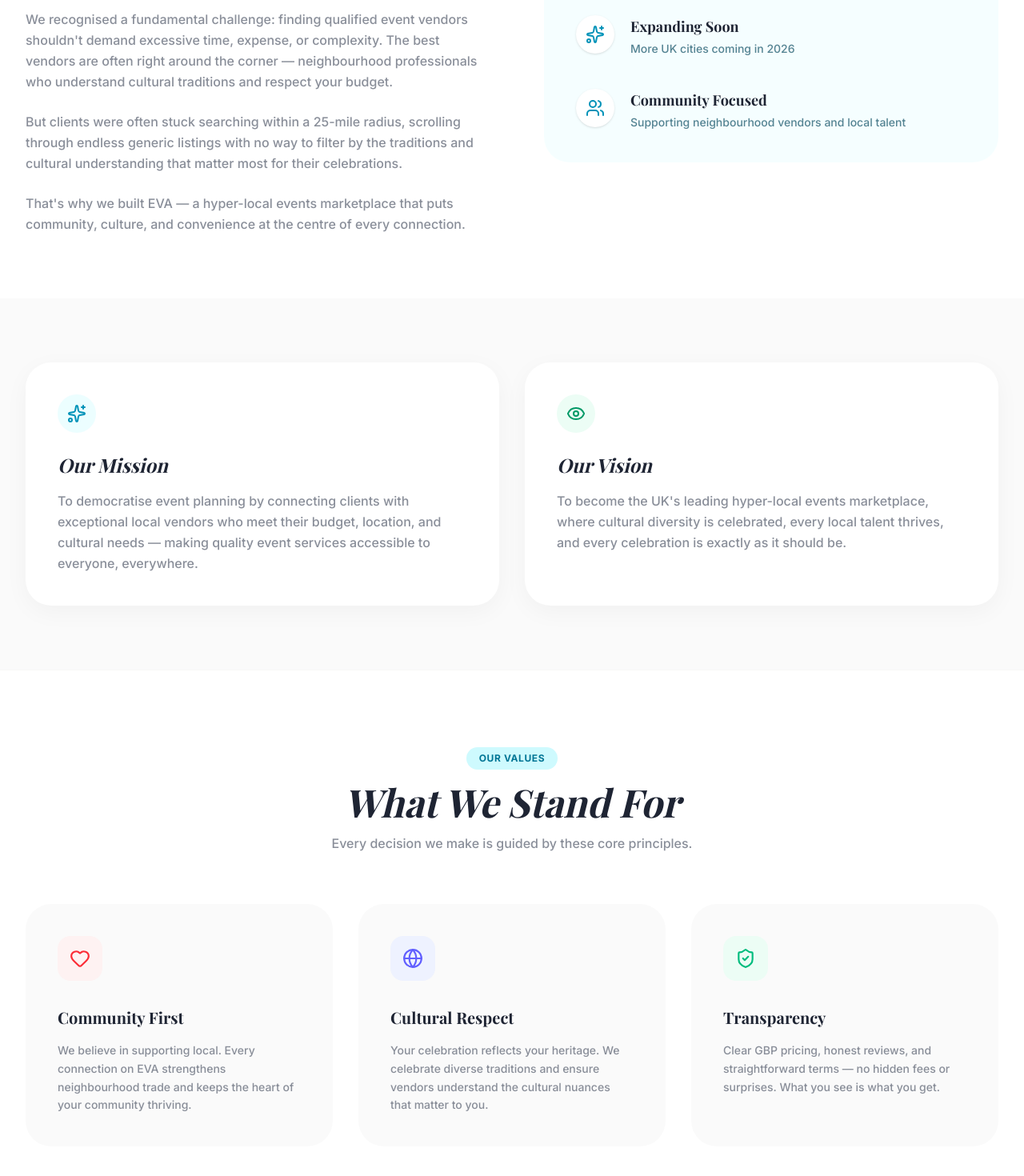
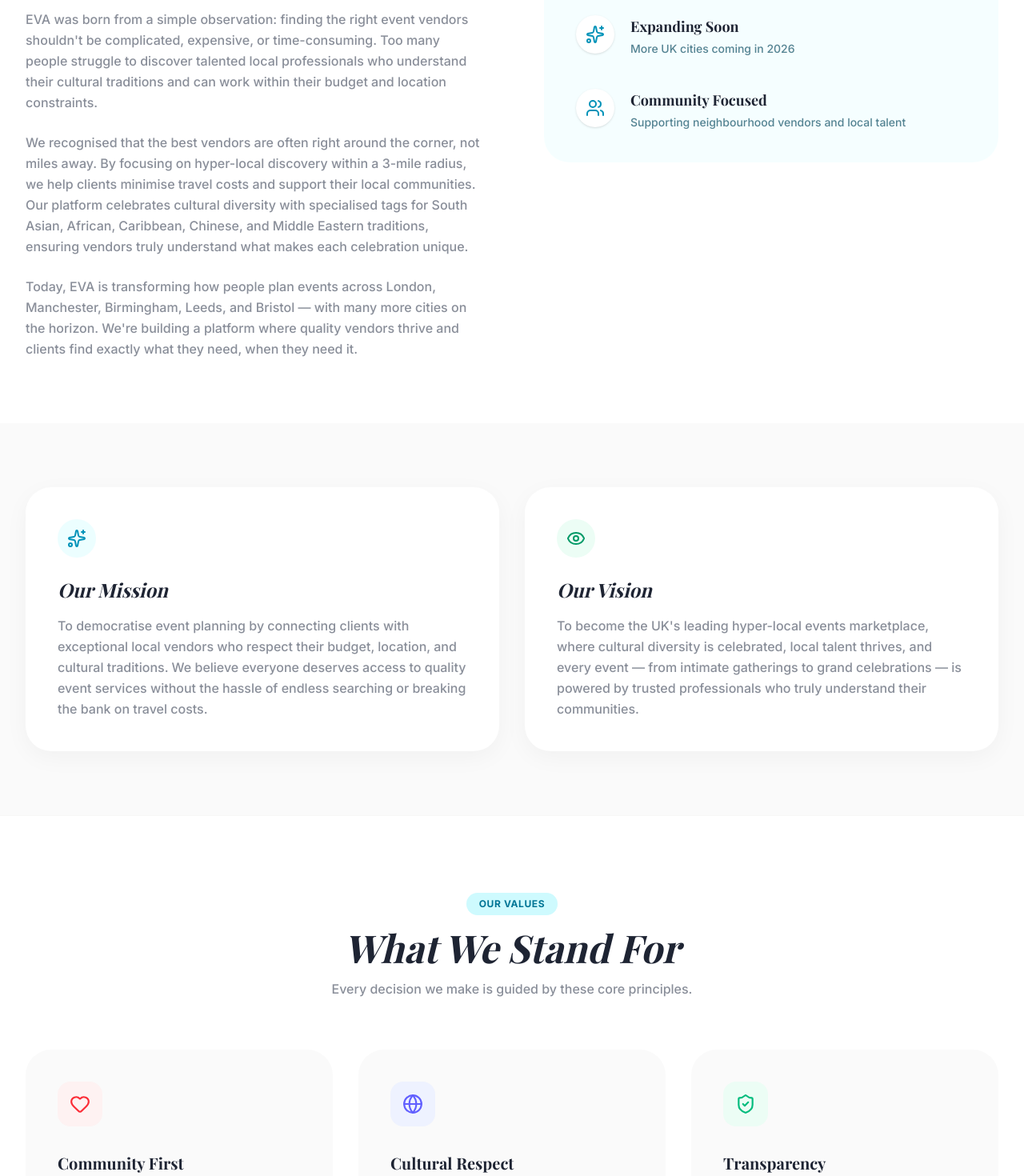
Before and after one commit to lemonwares/Eva, a Next.js app: page /about in a window 1280 px wide. Shown: the part 780-2250 px from the top of the page at 80% size. Built offline with nearby package versions, Linux system fonts and the light colour scheme; no server answers.

Commit message:
fixed the team /about page

```diff
--- a/app/about/page.tsx
+++ b/app/about/page.tsx
@@ -42,36 +42,30 @@ const values = [
     icon: Heart,
     title: "Community First",
     description:
-      "We believe in supporting local. Every connection on EVA strengthens neighbourhood trade and keeps the heart of your community thriving.",
+      "We prioritize local connections and community support, helping neighbourhoods thrive through local commerce.",
     bg: "bg-red-50 text-red-500",
   },
   {
     icon: Globe,
     title: "Cultural Respect",
     description:
-      "Your celebration reflects your heritage. We celebrate diverse traditions and ensure vendors understand the cultural nuances that matter to you.",
+      "Every tradition matters. We celebrate diversity and ensure vendors understand cultural significance.",
     bg: "bg-indigo-50 text-indigo-500",
   },
   {
     icon: ShieldCheck,
     title: "Transparency",
     description:
-      "Clear GBP pricing, honest reviews, and straightforward terms — no hidden fees or surprises. What you see is what you get.",
+      "Clear GBP pricing, honest reviews, and straightforward terms — no hidden fees or surprises.",
     bg: "bg-emerald-50 text-emerald-500",
   },
-  {
-    icon: Sparkles,
-    title: "Trust",
-    description: "Every vendor is vetted and verified. We prioritize safety and reliability, so you can book with confidence.",
-     bg: "bg-amber-50 text-amber-500"
-  },
-].slice(0, 3);
+];
 
 const differentiators = [
   {
     icon: MapPin,
     title: "Radius-First Discovery",
-    text: "Find vendors within your area first. We prioritise proximity so you get local talent who knows your neighbourhood.",
+    text: "Default 3-mile radius cuts travel costs and time. Find quality vendors right in your neighbourhood.",
     bg: "bg-cyan-50 text-cyan-700"
   },
   {
@@ -81,9 +75,9 @@ const differentiators = [
     bg: "bg-pink-50 text-pink-700"
   },
   {
-    icon: UserCheck, // Or Zap if preferred
+    icon: UserCheck,
     title: "Frictionless Vendor Onboarding",
-    text: "Vendors can set up their profile and start receiving enquiries in minutes, not weeks.",
+    text: "Social media import makes setup easy. Vendors can showcase their best work from Instagram instantly and start receiving enquiries in minutes.",
     bg: "bg-emerald-50 text-emerald-700"
   },
   {
@@ -102,9 +96,11 @@ const differentiators = [
 
 const team = [
   {
-    name: "Omonlua Orhewere",
+    name: "Abiodun Orhewere",
     role: "Co-founder & CEO",
-    initials: "OO",
+    initials: "AO",
+    image: null,
+    imagePosition: null,
     color: "bg-cyan-100 text-cyan-700",
     bio: "Former event planner with 10+ years experience connecting communities with exceptional local talent.",
   },
@@ -112,6 +108,8 @@ const team = [
     name: "Adebayo Adeleye",
     role: "Head of Technology",
     initials: "AA",
+    image: "/adebobo.jpeg",
+    imagePosition: "object-top",
     color: "bg-emerald-100 text-emerald-700",
     bio: "Tech innovator passionate about building platforms that empower local businesses and communities.",
   },
@@ -119,8 +117,10 @@ const team = [
     name: "Nana Bakare",
     role: "Community & Culture Lead",
     initials: "NB",
+    image: null,
+    imagePosition: null,
     color: "bg-purple-100 text-purple-700",
-    bio: "Cultural ambassador dedicated to celebrating and respecting diverse traditions across all communities.",
+    bio: "Cultural consultant ensuring EVA celebrates and respects diverse traditions across all communities.",
   },
 ];
 
@@ -159,22 +159,26 @@ export default function AboutPage() {
 
                 <div className="space-y-6 text-muted-foreground/80 leading-relaxed font-medium">
                   <p>
-                    We recognised a fundamental challenge: finding qualified event
-                    vendors shouldn&apos;t demand excessive time, expense, or
-                    complexity. The best vendors are often right around the corner —
-                    neighbourhood professionals who understand cultural traditions
-                    and respect your budget.
+                    EVA was born from a simple observation: finding the right event
+                    vendors shouldn&apos;t be complicated, expensive, or time-consuming.
+                    Too many people struggle to discover talented local professionals
+                    who understand their cultural traditions and can work within their
+                    budget and location constraints.
                   </p>
                   <p>
-                    But clients were often stuck searching within a 25-mile radius,
-                    scrolling through endless generic listings with no way to filter
-                    by the traditions and cultural understanding that matter most
-                    for their celebrations.
+                    We recognised that the best vendors are often right around the
+                    corner, not miles away. By focusing on hyper-local discovery
+                    within a 3-mile radius, we help clients minimise travel costs and
+                    support their local communities. Our platform celebrates cultural
+                    diversity with specialised tags for South Asian, African,
+                    Caribbean, Chinese, and Middle Eastern traditions, ensuring
+                    vendors truly understand what makes each celebration unique.
                   </p>
                   <p>
-                    That&apos;s why we built EVA — a hyper-local events marketplace
-                    that puts community, culture, and convenience at the centre of
-                    every connection.
+                    Today, EVA is transforming how people plan events across London,
+                    Manchester, Birmingham, Leeds, and Bristol — with many more cities
+                    on the horizon. We&apos;re building a platform where quality vendors
+                    thrive and clients find exactly what they need, when they need it.
                   </p>
                 </div>
               </div>
@@ -229,9 +233,10 @@ export default function AboutPage() {
               </h3>
               <p className="text-muted-foreground/80 leading-relaxed font-medium">
                 To democratise event planning by connecting clients with
-                exceptional local vendors who meet their budget, location, and
-                cultural needs — making quality event services accessible to
-                everyone, everywhere.
+                exceptional local vendors who respect their budget, location, and
+                cultural traditions. We believe everyone deserves access to quality
+                event services without the hassle of endless searching or breaking
+                the bank on travel costs.
               </p>
             </div>
 
@@ -244,8 +249,10 @@ export default function AboutPage() {
               </h3>
               <p className="text-muted-foreground/80 leading-relaxed font-medium">
                 To become the UK&apos;s leading hyper-local events marketplace,
-                where cultural diversity is celebrated, every local talent
-                thrives, and every celebration is exactly as it should be.
+                where cultural diversity is celebrated, local talent thrives, and
+                every event — from intimate gatherings to grand celebrations — is
+                powered by trusted professionals who truly understand their
+                communities.
               </p>
             </div>
           </div>
@@ -339,8 +346,9 @@ export default function AboutPage() {
               Meet the Leadership
             </h2>
             <p className="text-muted-foreground/80 font-medium mb-16 max-w-2xl mx-auto">
-              We&apos;re united by a single goal: making quality event services
-              accessible to everyone, everywhere.
+              Our diverse team brings together expertise in technology, event planning,
+              community engagement, and cultural understanding. We&apos;re united by a
+              single goal: making quality event services accessible to everyone, everywhere.
             </p>
 
             <div className="grid gap-8 sm:grid-cols-2 md:grid-cols-3">
@@ -349,8 +357,12 @@ export default function AboutPage() {
                   key={member.name}
                   className="bg-[#fafafa] rounded-[32px] p-8 text-center hover:bg-white hover:shadow-xl transition-all duration-300"
                 >
-                  <div className={`mx-auto mb-6 h-20 w-20 flex items-center justify-center rounded-full text-2xl font-bold tracking-wider ${member.color}`}>
-                    {member.initials}
+                  <div className={`mx-auto mb-6 h-20 w-20 flex items-center justify-center rounded-full text-2xl font-bold tracking-wider overflow-hidden ${member.image ? "" : member.color}`}>
+                    {member.image ? (
+                      <Image src={member.image} alt={member.name} width={80} height={80} className={`object-cover w-full h-full rounded-full ${member.imagePosition || "object-center"}`} />
+                    ) : (
+                      member.initials
+                    )}
                   </div>
                   <h4 className="font-playfair font-bold text-xl text-[#1e2433] mb-1">
                     {member.name}
```
Also changed, not shown: public/adebobo.jpeg (added).
